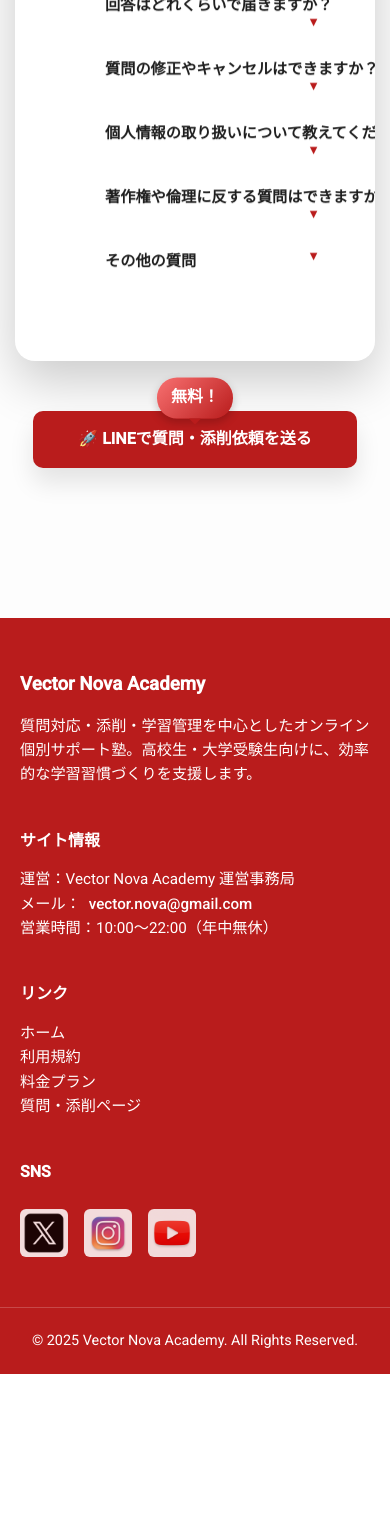
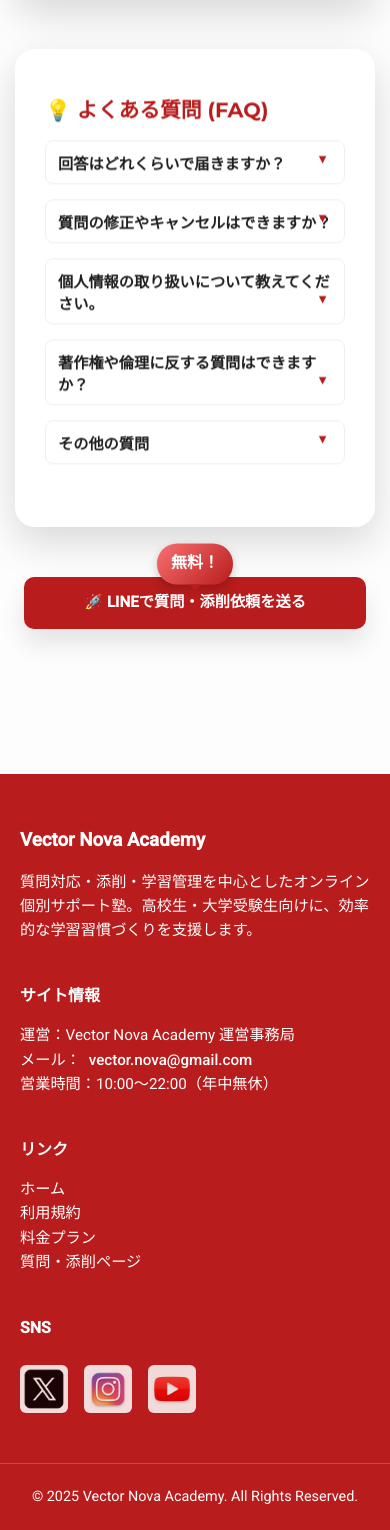
Before and after one commit to morisanyutakun-png/vectornova, a Flask app: page /qanda in a window 390 px wide; the page is wider, and only the part inside the window is pictured. Shown: the part 2272-3802 px from the top of that part. Before the commit the page ends 3646 px from the top of that part, so only its background shows below. Run offline with Flask 3, Linux system fonts and the light colour scheme.

Commit message:
添削html追加

```diff
--- a/templates/qanda.html
+++ b/templates/qanda.html
@@ -18,7 +18,7 @@ body {
     background-color: #fdfdfd;
     margin: 0;
     padding: 0;
-    word-break: keep-all;
+    word-break: break-word;
 }
 header {
     background: #b91c1c;
@@ -28,30 +28,35 @@ header {
 header h1 {
     margin: 0;
     font-family: 'Poppins', sans-serif;
-    font-size: 1.8rem;
-    white-space: nowrap;
+    font-size: 1.6rem;
+    line-height: 1.2;
+}
+nav {
+    margin-top: 10px;
 }
 nav a {
     color: #fff;
     text-decoration: none;
-    margin-left: 20px;
+    margin-right: 15px;
     font-weight: 500;
+    display: inline-block;
     white-space: nowrap;
 }
 nav a.active {
     text-decoration: underline;
 }
 main {
-    padding: 50px 20px;
+    padding: 40px 20px;
     max-width: 1000px;
     margin: 0 auto;
 }
 h2 {
     font-family: 'Poppins', sans-serif;
-    font-size: 2.5rem;
+    font-size: 2.2rem;
     text-align: center;
-    margin-bottom: 50px;
+    margin-bottom: 40px;
     color: #1e1e1e;
+    word-break: break-word;
 }
 h2 span {
     background-color: #faff5c;
@@ -81,35 +86,37 @@ h2 span {
     position: relative;
     border-radius: 20px;
     overflow: hidden;
-    min-height: 400px;
-    box-shadow: 0 20px 50px rgba(0,0,0,0.2);
+    min-height: 350px;
+    box-shadow: 0 15px 40px rgba(0,0,0,0.15);
     transition: transform 0.35s, box-shadow 0.35s;
-    background-size: cover;
+    background-size: contain;
     background-position: center;
+    background-repeat: no-repeat;
     display: flex;
     flex-direction: column;
     justify-content: flex-end;
     margin-bottom: 50px;
 }
 .qanda-card:hover {
-    transform: translateY(-6px) scale(1.01);
-    box-shadow: 0 30px 70px rgba(0,0,0,0.25);
+    transform: translateY(-4px) scale(1.01);
+    box-shadow: 0 25px 60px rgba(0,0,0,0.2);
 }
 .qanda-card .card-content {
     position: relative;
-    background: rgba(255,255,255,0.88);
-    padding: 25px;
+    background: rgba(255,255,255,0.92);
+    padding: 20px;
     border-radius: 15px;
     width: 100%;
-    backdrop-filter: blur(5px);
+    backdrop-filter: blur(4px);
     animation: float 3s ease-in-out infinite;
+    word-break: break-word;
 }
 .qanda-card h3 {
-    margin: 0 0 15px 0;
+    margin: 0 0 12px 0;
     font-family: 'Montserrat', sans-serif;
     font-weight: 700;
     color: #b91c1c;
-    font-size: 1.4rem;
+    font-size: 1.3rem;
 }
 
 /* ---------------- 匿名カード ---------------- */
@@ -163,96 +161,99 @@ h2 span {
     align-items: center;
     text-align: center;
     flex: 1 1 250px;
-    min-width: 200px;
+    min-width: 180px;
     animation: float 4s ease-in-out infinite;
-    word-break: break-word;
-    white-space: normal;
 }
 .timeline-step img {
-    width: 140px;
-    border-radius: 15px;
+    width: 100%;
+    max-width: 180px;
+    border-radius: 12px;
     margin-bottom: 10px;
-    box-shadow: 0 8px 20px rgba(0,0,0,0.2);
+    box-shadow: 0 5px 15px rgba(0,0,0,0.15);
 }
 .timeline-step .step-text {
-    background: rgba(255,255,255,0.92);
-    padding: 12px;
-    border-radius: 12px;
-    line-height: 1.6;
+    background: rgba(255,255,255,0.9);
+    padding: 10px;
+    border-radius: 10px;
+    line-height: 1.5;
     font-size: 0.95rem;
     word-break: break-word;
-    white-space: normal;
 }
 
 /* ---------------- FAQカード ---------------- */
-.faq-card { background-color: #fff; padding: 40px 20px; border-radius: 20px; box-shadow: 0 20px 50px rgba(0,0,0,0.2); }
-.faq-card .card-content { background: rgba(255,255,255,0.95); padding: 25px; border-radius: 15px; animation: float 3.5s ease-in-out infinite; }
-.faq-item { margin-bottom: 18px; display: flex; align-items: center; }
-.faq-question { width: 100%; text-align: left; padding: 14px 15px 14px 55px; background: none; border: none; font-family: 'Montserrat', sans-serif; font-size: 1.05rem; font-weight: 600; color: #1e1e1e; cursor: pointer; outline: none; position: relative; transition: background-color 0.25s; }
+.faq-card { background-color: #fff; padding: 30px 15px; border-radius: 20px; box-shadow: 0 15px 40px rgba(0,0,0,0.15); }
+.faq-card .card-content { background: rgba(255,255,255,0.95); padding: 20px; border-radius: 15px; animation: float 3s ease-in-out infinite; }
+.faq-item { margin-bottom: 15px; display: flex; flex-direction: column; }
+.faq-question {
+    width: 100%;
+    text-align: left;
+    padding: 12px 15px;
+    background: #fff;
+    border: 1px solid #eee;
+    font-family: 'Montserrat', sans-serif;
+    font-size: 1rem;
+    font-weight: 600;
+    color: #1e1e1e;
+    cursor: pointer;
+    outline: none;
+    border-radius: 8px;
+    position: relative;
+    transition: background-color 0.25s;
+}
 .faq-question:hover { background-color: rgba(185,28,28,0.05); }
 .faq-question::after { content: '▼'; position: absolute; right: 15px; font-size: 0.8rem; color: #b91c1c; transition: transform 0.3s; }
-.faq-answer { display: none; padding: 12px 15px; font-size: 0.95rem; line-height: 1.6; border-left: 3px solid #b91c1c; margin-top: 5px; background: rgba(255,255,255,0.88); border-radius: 8px; }
+.faq-answer { display: none; padding: 10px 12px; font-size: 0.9rem; line-height: 1.5; border-left: 3px solid #b91c1c; margin-top: 5px; background: rgba(255,255,255,0.88); border-radius: 8px; }
 
 /* ---------------- CTA ---------------- */
 .cta-wrapper { margin-top: 25px; margin-bottom: 60px; text-align: center; }
-.cta-button { max-width: 450px; background: #b91c1c; color: #fff; font-weight: 700; padding: 14px 22px; border-radius: 10px; display: inline-flex; justify-content: center; align-items: center; gap: 10px; text-decoration: none; transition: transform 0.3s, background 0.3s; }
-.cta-button:hover { background: #9a1616; transform: translateY(-3px); }
+.cta-button {
+    max-width: 450px;
+    width: 100%;
+    background: #b91c1c;
+    color: #fff;
+    font-weight: 700;
+    padding: 12px 20px;
+    border-radius: 10px;
+    display: inline-flex;
+    justify-content: center;
+    align-items: center;
+    gap: 10px;
+    text-decoration: none;
+    transition: transform 0.3s, background 0.3s;
+}
+.cta-button:hover { background: #9a1616; transform: translateY(-2px); }
 .free-badge { display: inline-block; background: #00bcd4; color: #fff; font-weight: 700; padding: 6px 12px; border-radius: 10px; margin-bottom: 12px; }
-footer { background: #b91c1c; color: #fff; text-align: center; padding: 20px 0; margin-top: 50px; }
+footer { background: #b91c1c; color: #fff; text-align: center; padding: 20px 10px; margin-top: 50px; }
 
 /* ===================== レスポンシブ調整 ===================== */
 @media (max-width: 768px) {
     main {
-        padding: 30px 15px;
+        padding: 25px 15px;
     }
 
     h2 {
-        font-size: 2rem;
-        margin-bottom: 40px;
+        font-size: 1.8rem;
+        margin-bottom: 30px;
     }
 
+    header h1 { font-size: 1.4rem; }
+    nav a { margin-right: 10px; font-size: 0.9rem; }
+
     /* カードパディング縮小 */
-    .qanda-card .card-content {
-        padding: 20px;
-    }
+    .qanda-card .card-content { padding: 15px; }
+    .timeline-step img { max-width: 100%; height: auto; }
+    .timeline-step .step-text { font-size: 0.9rem; padding: 8px; }
+    .faq-question { font-size: 0.95rem; padding: 10px 12px; }
+    .faq-answer { font-size: 0.88rem; padding: 8px 10px; }
 
     /* タイムライン縦並び */
-    .timeline {
-        flex-direction: column;
-        gap: 25px;
-        align-items: center;
-    }
-    .timeline-step {
-        flex: 1 1 100%;
-        min-width: unset;
-    }
-    .timeline-step img {
-        width: 100%;
-        max-width: 200px;
-        margin-bottom: 12px;
-    }
-    .timeline-step .step-text {
-        font-size: 0.9rem;
-        padding: 10px;
-    }
-
-    /* FAQ文字サイズ調整 */
-    .faq-question {
-        font-size: 0.95rem;
-        padding: 12px 15px 12px 50px;
-    }
-    .faq-answer {
-        font-size: 0.9rem;
-        padding: 10px 12px;
-    }
+    .timeline { flex-direction: column; gap: 20px; align-items: center; }
+    .timeline-step { min-width: unset; }
 
     /* CTAボタン幅調整 */
-    .cta-button {
-        width: 90%;
-        font-size: 1rem;
-    }
+    .cta-button { width: 95%; font-size: 0.95rem; }
 
-    /* anonymous / plan-imageなどもカード内で自然に縮小 */
+    /* 背景画像カード縮小 */
     .anonymous-card, .plan-info-card, .timeline-card, .faq-card {
         min-height: auto;
         background-size: contain;
@@ -395,19 +395,15 @@ footer { background: #b91c1c; color: #fff; text-align: center; padding: 20px 0;
     </div>
 </footer>
 
-<!-- ===================== FAQスクリプト ===================== -->
 <script>
 document.querySelectorAll('.faq-question').forEach(button => {
     button.addEventListener('click', () => {
         const answer = button.nextElementSibling;
         const isVisible = answer.style.display === 'block';
         document.querySelectorAll('.faq-answer').forEach(a => a.style.display = 'none');
-        if (!isVisible) {
-            answer.style.display = 'block';
-        }
+        if (!isVisible) answer.style.display = 'block';
     });
 });
 </script>
-
 </body>
 </html>
```
Also changed, not shown: other parts of templates/qanda.html (+6 -16 lines).
